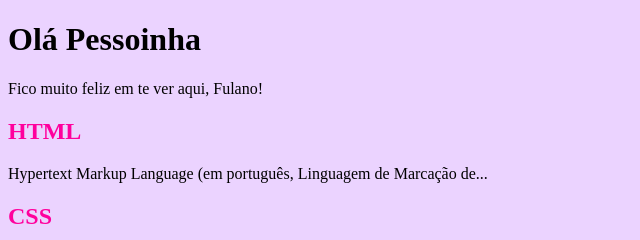
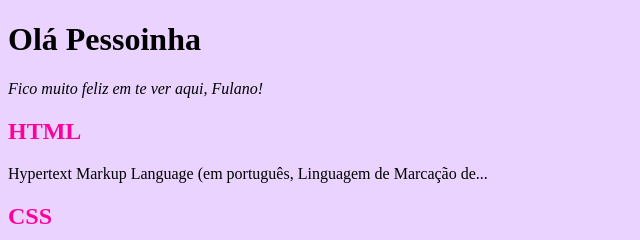
Before and after one commit to TeacherTay/FORM2, a plain HTML site: page index.html in a window 1280 px wide. Shown: the top 240 px of the page, 0-640 px from the left. Drawn offline with Linux system fonts and the light colour scheme.

Commit message:
gfdgdfgdf

```diff
--- a/index.html
+++ b/index.html
@@ -11,7 +11,7 @@
 <body>
     <header>
         <h1> Olá Pessoinha </h1>
-        <p> Fico muito feliz em te ver aqui, Fulano!</p>
+        <p class="explicacao"> Fico muito feliz em te ver aqui, Fulano!</p>
 
     </header>
     <section>
--- a/style.css
+++ b/style.css
@@ -5,3 +5,6 @@ body  {
  h2{
   color:rgb(255, 0, 157);
 }
+.explicacao{
+    font-style: italic;
+}
```
